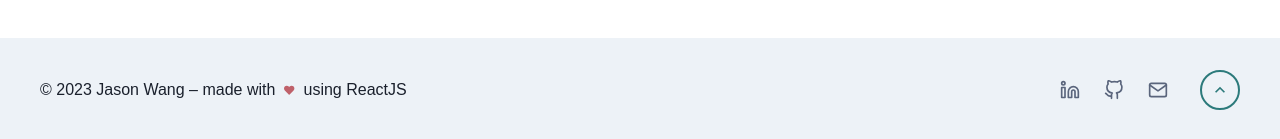
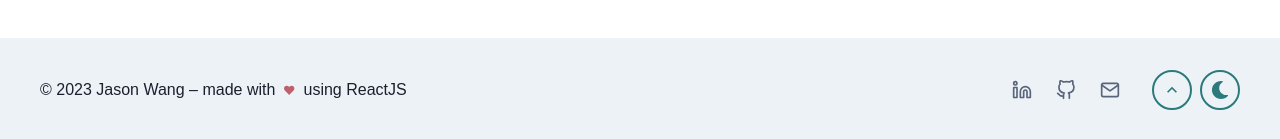
Before and after one commit to jasonfyw/jasonfyw.github.io, a React (Create React App) app: page / in a window 1280 px wide. Shown: the part 5016-5155 px from the top of the page. Built offline with nearby package versions, Linux system fonts and the light colour scheme; a web font is replaced by a local one.

Commit message:
add: color mode toggle to footer

```diff
--- a/src/components/Footer/Footer.tsx
+++ b/src/components/Footer/Footer.tsx
@@ -11,6 +11,7 @@ import {
 import { FaHeart } from 'react-icons/fa';
 import Socials from '../global/Socials';
 import { ChevronUpIcon } from '@chakra-ui/icons';
+import { ColorModeSwitcher } from '../../ColorModeSwitcher';
 const Scroll = require('react-scroll');
 const scroll = Scroll.animateScroll;
 
@@ -36,6 +37,14 @@ const Footer: FC = () => {
                     ml={8}
                 >
                 </IconButton>
+                <ColorModeSwitcher
+                    justifySelf='flex-end'
+                    borderRadius='full'
+                    color={useColorModeValue('teal.600', 'teal.200')}
+                    borderColor={useColorModeValue('teal.600', 'teal.200')}
+                    border={'2px'}
+                    variant='outline'
+                />
             </Flex>
         </Box>
     );
```
